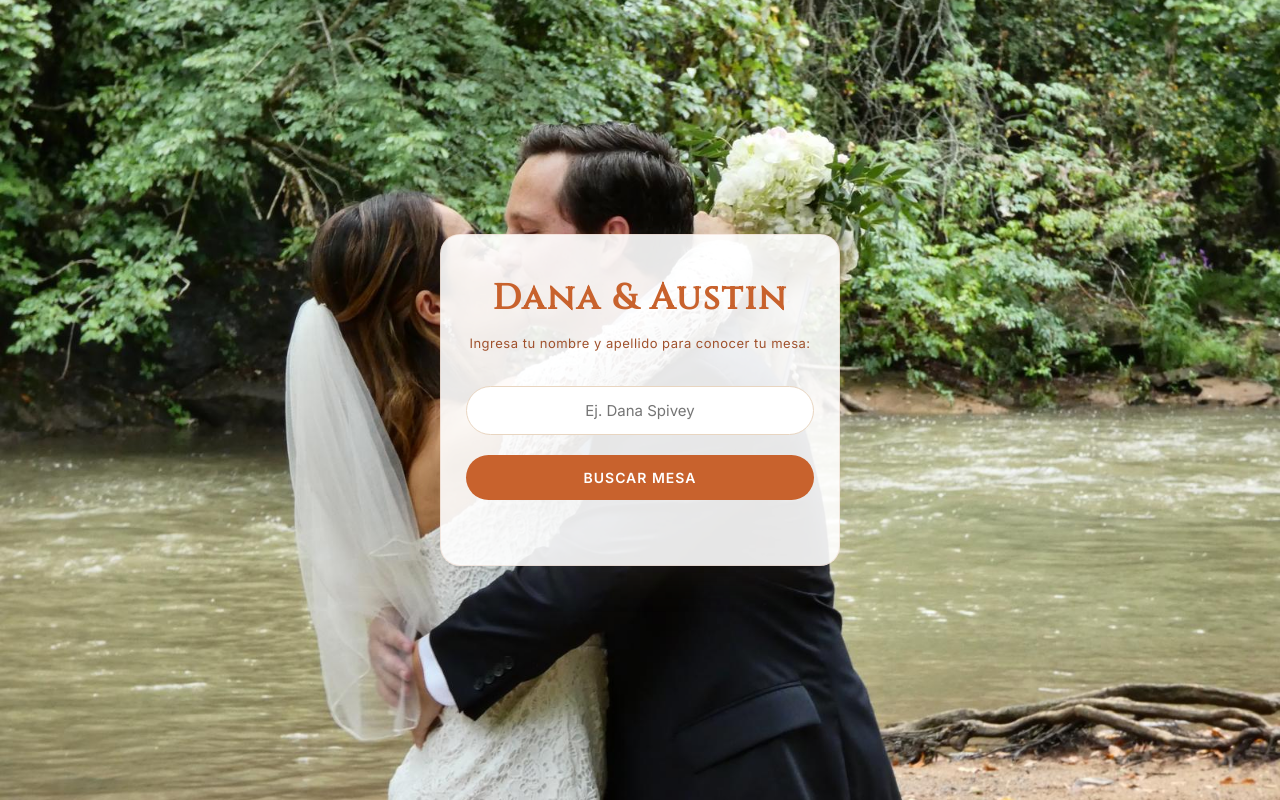
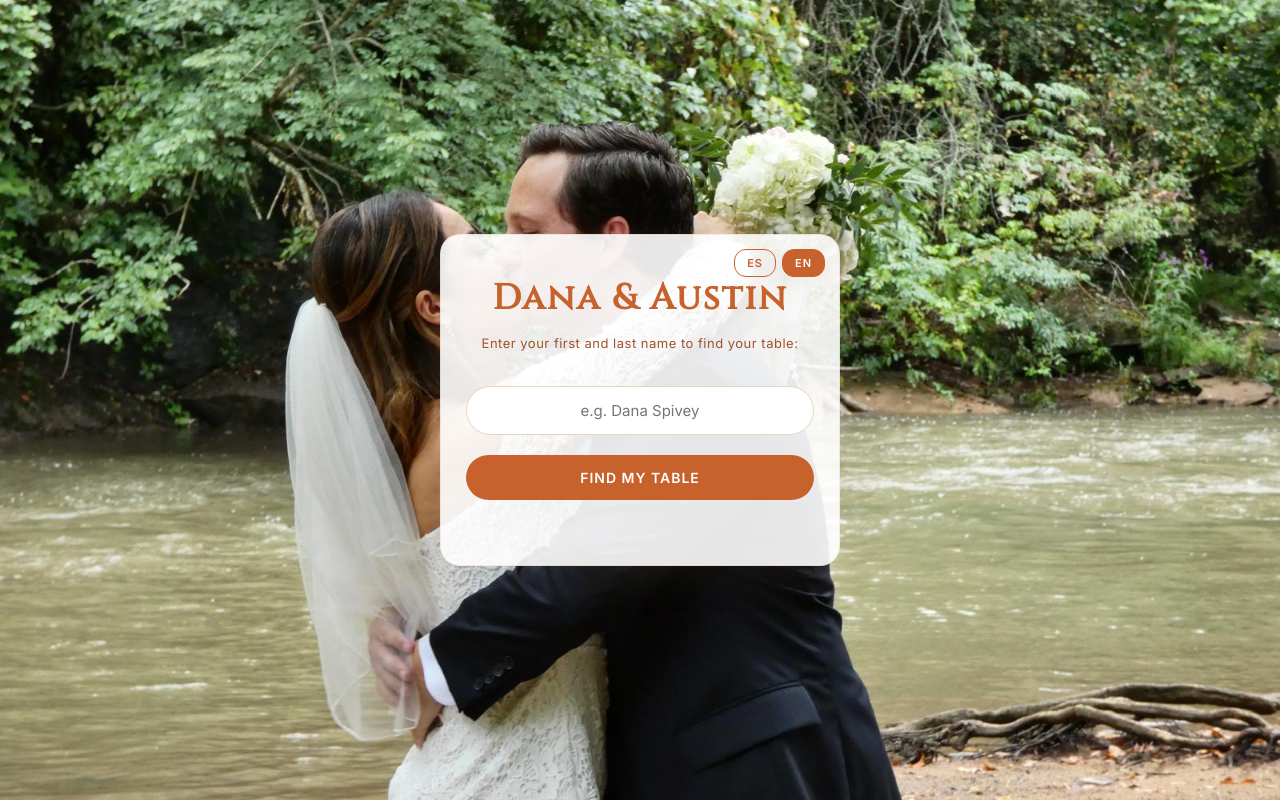
Before and after one commit to Lozandrew/Dana-Austin-Boda, a plain HTML site: page index.html in a window 1280 px wide. Drawn offline with Linux system fonts and the light colour scheme; no server answers.

Commit message:
Final Version
Images with croquis added, Bi-language app and font image adjusted

```diff
--- a/config.js
+++ b/config.js
@@ -3,31 +3,60 @@
    ════════════════════════════════════════════════════════════ */
 const CONFIG = {
 
+  idiomaDefault: "es",       // idioma si no hay preferencia guardada
+  detectarNavegador: true,   // true = usa el idioma del celular del invitado la 1ª vez
+
   textos: {
-    tituloPagina:       "Dana & Austin  | Encuentra tu Mesa",  // pestaña del navegador
-    titulo:             "Dana & Austin",
-    instrucciones:      "Ingresa tu nombre y apellido para conocer tu mesa:",
-    placeholder:        "Ej. Dana Spivey",
-    botonBuscar:        "Buscar Mesa",
-    botonRegresar:      "Buscar nuevo invitado",
-    bienvenida:         "¡Qué alegría contar con tu presencia!",
-    bienvenidaAnfitriona: "¡Tonight is the night!",
-    alertaVacio:        "Por favor escribe un nombre",
-    errorNombre:        "No encontramos ese nombre exacto en la lista 😢",
-    errorHint:          "Por favor, verifica la ortografía.",
+    es: {
+      tituloPagina:        "Dana & Austin | Encuentra tu Mesa",
+      titulo:              "Dana & Austin",
+      instrucciones:       "Ingresa tu nombre y apellido para conocer tu mesa:",
+      placeholder:         "Ej. Dana Spivey",
+      botonBuscar:         "Buscar Mesa",
+      botonRegresar:       "Buscar nuevo invitado",
+      bienvenida:          "¡Qué alegría contar con tu presencia!",
+      bienvenidaAnfitriona:"¡Tonight is the night!",
+      alertaVacio:         "Por favor escribe un nombre",
+      errorNombre:         "No encontramos ese nombre exacto en la lista 😢",
+      errorHint:           "Por favor, verifica la ortografía.",
+      errorLista:          "La lista de invitados no está disponible ahorita 😢",
+      errorListaHint:      "Recarga la página en unos minutos.",
 
-    // Plantillas: {nombre} y {mesa} se reemplazan solos
-    mensajeMesa:       '¡Hola {nombre}!<br>Tu lugar es la: <strong>Mesa {mesa}</strong>',
-    mensajeAnfitriona: '¡Hola {nombre}! <br> ¡Felicidades por tu boda! <br> Tu lugar es la: <strong>Mesa de {mesa}</strong><br><span class="extra-anfitriona">{extraAnfitriona}</span>',
+      mensajeMesa:             '¡Hola {nombre}!<br>Tu lugar es la: <strong>Mesa {mesa}</strong>',
+      mensajeAnfitriona:       '¡Hola {nombre}! <br> ¡Felicidades por tu boda! <br> Tu lugar es la: <strong>Mesa de {mesa}</strong><br><span class="extra-anfitriona">{extraAnfitriona}</span>',
       mensajeAnfitrionaNumero: '¡Hola {nombre}! <br> ¡Felicidades por tu boda! <br> Tu lugar es la: <strong>Mesa {mesa}</strong><br><span class="extra-anfitriona">{extraAnfitriona}</span>',
-    mensajeNinos:      '¡Hola {nombre}!<br>Tu lugar es la: <strong>Mesa de {mesa}</strong><br><br><span class="aviso-ninos">{avisoNinos}</span>',
+      mensajeNinos:            '¡Hola {nombre}!<br>Tu lugar es la: <strong>Mesa de {mesa}</strong><br><br><span class="aviso-ninos">{avisoNinos}</span>',
       extraAnfitriona:   '✨ ¡Disfruta al máximo tu fiesta! ✨',
       avisoNinos:        'Pregunta por el servicio de niñeras',
     },
 
+    en: {
+      tituloPagina:        "Dana & Austin | Find Your Table",
+      titulo:              "Dana & Austin",
+      instrucciones:       "Enter your first and last name to find your table:",
+      placeholder:         "e.g. Dana Spivey",
+      botonBuscar:         "Find My Table",
+      botonRegresar:       "Search another guest",
+      bienvenida:          "We're so happy you're here!",
+      bienvenidaAnfitriona:"Tonight is the night!",
+      alertaVacio:         "Please type a name",
+      errorNombre:         "We couldn't find that exact name on the list 😢",
+      errorHint:           "Please check the spelling.",
+      errorLista:          "The guest list is not available right now 😢",
+      errorListaHint:      "Please reload the page in a few minutes.",
+
+      mensajeMesa:             'Hi {nombre}!<br>Your seat is at: <strong>Table {mesa}</strong>',
+      mensajeAnfitriona:       'Hi {nombre}! <br> Congratulations on your wedding! <br> Your seat is at: <strong>the {mesa} Table</strong><br><span class="extra-anfitriona">{extraAnfitriona}</span>',
+      mensajeAnfitrionaNumero: 'Hi {nombre}! <br> Congratulations on your wedding! <br> Your seat is at: <strong>Table {mesa}</strong><br><span class="extra-anfitriona">{extraAnfitriona}</span>',
+      mensajeNinos:            'Hi {nombre}!<br>Your seat is at: <strong>the {mesa} Table</strong><br><br><span class="aviso-ninos">{avisoNinos}</span>',
+      extraAnfitriona:   '✨ Enjoy your party to the fullest! ✨',
+      avisoNinos:        'Ask about the nanny service',
+    },
+  },
+
   especiales: {
-    anfitriones: ["Dana Spivey","Austin Spivey"],        // festejado(a): quinceañera, novios, graduado…
-    mesasNinos: ["ninos", "niños"],     // mesas con aviso especial y sin croquis
+    anfitriones: ["Dana Spivey", "Austin Spivey"],
+    mesasNinos: ["ninos", "niños"],
   },
 
   datos: {
@@ -36,37 +65,29 @@ const CONFIG = {
 
   tema: {
     colores: {
-    // Colores principales de la marca
-    primario:         "#C8622D",                    // olivo - natural, elegante
-    acento:           "#D4A017",                    // dorado - números de mesa, highlights
-    instrucciones:    "#A0522D",                    // terracota - texto instruccional
-
-    // Fondos y superficies
-    fondo:            "#FDF8F3",                    // crema con tinte verdoso muy suave
-    tarjeta:          "rgba(255, 255, 255, 0.90)", // blanco semi-transparente
-    bordeTarjeta:     "rgba(200, 98, 45, 0.12)",  // olivo suave
-
-    // Textos y bordes
-    texto:            "#5C3A21",                    // olivo muy oscuro (legible)
-    borde:            "#E8D5C0",                    // beige verdoso
-
-    // Inputs y formularios
-    inputFondo:       "#FFFFFF",                    // blanco puro
-    separador:        "#F5EBE0",                    // crema muy claro
-
-    // Estados y feedback
-    sugerenciasHover: "rgba(200, 98, 45, 0.10)",  // olivo transparente
-    error:            "#C94C6E",                    // rosa - errores
-    errorHint:        "#9B9B4A",                    // terracota - hint
-    aviso:            "#6B2D5B",                    // púrpura - mensajes informativos
+      primario:         "#C8622D",
+      acento:           "#D4A017",
+      instrucciones:    "#A0522D",
+      fondo:            "#FDF8F3",
+      tarjeta:          "rgba(255, 255, 255, 0.90)",
+      bordeTarjeta:     "rgba(200, 98, 45, 0.12)",
+      texto:            "#5C3A21",
+      borde:            "#E8D5C0",
+      inputFondo:       "#FFFFFF",
+      separador:        "#F5EBE0",
+      sugerenciasHover: "rgba(200, 98, 45, 0.10)",
+      error:            "#C94C6E",
+      errorHint:        "#9B9B4A",
+      aviso:            "#6B2D5B",
     },
     fuentes: {
-      titulo: { nombre: "Cinzel",     pesos: "400;500" },
-      texto:  { nombre: "Inter", pesos: "300;400;600" },
+      titulo: { nombre: "Cinzel", pesos: "400;500" },
+      texto:  { nombre: "Inter",  pesos: "300;400;600" },
     },
     imagenes: {
       fondo:          "imagenes/fondo-app.jpg?v=1",
-      croquis:        "imagenes/croquis-{mesa}.jpg",   // {mesa} = número de mesa
+      fondoPosicion:  "35% center",    // ← ajusta aquí por evento
+      croquis:        "imagenes/croquis-{mesa}.jpg",
       croquisGeneral: "imagenes/croquis-general.jpg",
     },
   },
--- a/index.html
+++ b/index.html
@@ -42,6 +42,7 @@
         }
 
         .tarjeta {
+            position: relative; /* NUEVO: ancla para el selector de idioma */
             background: var(--color-tarjeta);
             padding: 40px 25px;
             border-radius: 20px !important;
@@ -52,6 +53,36 @@
             box-sizing: border-box;
             transition: all 0.3s ease;
             border: 1px solid var(--color-borde-tarjeta);
+        }
+
+        /* ═══ NUEVO: selector de idioma ═══ */
+        .idioma-switch {
+            position: absolute;
+            top: 14px;
+            right: 14px;
+            display: flex;
+            gap: 6px;
+        }
+
+        .idioma-btn {
+            width: auto;
+            padding: 6px 12px;
+            margin-top: 0;
+            font-size: 11px;
+            font-weight: 600;
+            letter-spacing: 1px;
+            border-radius: 12px;
+            background: transparent;
+            color: var(--color-primario);
+            border: 1px solid var(--color-primario);
+            cursor: pointer;
+            font-family: var(--fuente-texto);
+            transition: background 0.2s, color 0.2s;
+        }
+
+        .idioma-btn.activo {
+            background: var(--color-primario);
+            color: #ffffff;
         }
 
         h1 {
@@ -196,6 +227,12 @@
 <body>
 
 <div class="tarjeta">
+    <!-- NUEVO: selector de idioma -->
+    <div class="idioma-switch" aria-label="Idioma / Language">
+        <button type="button" id="btnEs" class="idioma-btn" onclick="cambiarIdioma('es')">ES</button>
+        <button type="button" id="btnEn" class="idioma-btn" onclick="cambiarIdioma('en')">EN</button>
+    </div>
+
     <h1 id="tituloEvento">XV's Sophia</h1>
     <p id="subtitulo" class="instrucciones">Ingresa tu nombre y apellido para conocer tu mesa:</p>
 
@@ -221,9 +258,52 @@
 <script>
     let listaInvitados = [];
     let enModoResultado = false;
+    let ultimoEncontrado = null;
+    let idiomaActual = 'es';
 
+    /* ═══════════ IDIOMAS ═══════════ */
+    function textosActuales() {
+        return CONFIG.textos[idiomaActual] || CONFIG.textos.es;
+    }
+
+    function iniciarIdioma() {
+        const guardado = localStorage.getItem('idiomaApp');
+        if (guardado && CONFIG.textos[guardado]) {
+            idiomaActual = guardado;                       // su elección anterior
+        } else if (CONFIG.detectarNavegador && (navigator.language || '').toLowerCase().startsWith('en')) {
+            idiomaActual = 'en';                           // el celular del invitado está en inglés
+        } else {
+            idiomaActual = CONFIG.idiomaDefault || 'es';
+        }
+    }
+
+    function actualizarBotonesIdioma() {
+        document.getElementById('btnEs').classList.toggle('activo', idiomaActual === 'es');
+        document.getElementById('btnEn').classList.toggle('activo', idiomaActual === 'en');
+    }
+
+    function aplicarTextos() {
+        const t = textosActuales();
+        document.title = t.tituloPagina;
+        document.getElementById('tituloEvento').textContent = t.titulo;
+        document.getElementById('nombreInvitado').placeholder = t.placeholder;
+        document.getElementById('btnAccion').innerText = enModoResultado ? t.botonRegresar : t.botonBuscar;
+        if (!enModoResultado) {
+            document.getElementById('subtitulo').textContent = t.instrucciones;
+        }
+    }
+
+    function cambiarIdioma(idioma) {
+        if (!CONFIG.textos[idioma] || idioma === idiomaActual) return;
+        idiomaActual = idioma;
+        localStorage.setItem('idiomaApp', idioma);
+        aplicarTextos();
+        actualizarBotonesIdioma();
+        if (enModoResultado && ultimoEncontrado) pintarResultado(ultimoEncontrado);
+    }
+
+    /* ═══════════ CONFIGURACIÓN VISUAL ═══════════ */
     function aplicarConfiguracion() {
-        const t = CONFIG.textos;
         const root = document.documentElement.style;
 
         const mapaVars = {
@@ -249,20 +329,18 @@
         link.href = `https://fonts.googleapis.com/css2?family=${fam(f.titulo.nombre)}:wght@${f.titulo.pesos}&family=${fam(f.texto.nombre)}:wght@${f.texto.pesos}&display=swap`;
         document.head.appendChild(link);
 
-        document.title = t.tituloPagina;
-        document.getElementById('tituloEvento').textContent = t.titulo;
-        document.getElementById('subtitulo').textContent = t.instrucciones;
-        document.getElementById('nombreInvitado').placeholder = t.placeholder;
-        document.getElementById('btnAccion').textContent = t.botonBuscar;
+        document.body.style.backgroundImage = `url("${CONFIG.tema.imagenes.fondo}")`;
+        document.body.style.backgroundPosition = CONFIG.tema.imagenes.fondoPosicion || "center center";
 
-        document.body.style.backgroundImage = `url("${CONFIG.tema.imagenes.fondo}")`;
+
+        aplicarTextos();
+        actualizarBotonesIdioma();
     }
 
     function rellenar(texto, datos) {
         return texto.replace(/\{(\w+)\}/g, (_, clave) => datos[clave] ?? '');
     }
 
-    // ✅ BLINDADA: acepta {record:[...]} o array directo; nunca deja listaInvitados roto
     async function cargarInvitados() {
         try {
             const respuesta = await fetch(CONFIG.datos.urlInvitados);
@@ -300,29 +378,12 @@
         mapaArea.classList.add('visible');
     }
 
-    function buscarMesa() {
-        const t = CONFIG.textos;
-        const selectorInput = document.getElementById('nombreInvitado').value;
+    /* ═══════════ RESULTADO (pintado según idioma actual) ═══════════ */
+    function pintarResultado(encontrado) {
+        const t = textosActuales();
+        const subtitulo = document.getElementById('subtitulo');
         const selectorResultado = document.getElementById('resultado');
         const mapaArea = document.getElementById('mapaArea');
-        const inputBlock = document.getElementById('inputBlock');
-        const btnAccion = document.getElementById('btnAccion');
-        const subtitulo = document.getElementById('subtitulo');
-
-        if (!selectorInput) { alert(t.alertaVacio); return; }
-
-        // ✅ Si la lista no cargó, se dice en pantalla en vez de morir en silencio
-        if (!listaInvitados.length) {
-            selectorResultado.innerHTML = `<span class='error'>La lista de invitados no está disponible ahorita 😢<br><span class='error-hint'>Recarga la página en unos minutos.</span></span>`;
-            return;
-        }
-
-        const busquedaLimpia = normalizarTexto(selectorInput);
-        const encontrado = listaInvitados.find(inv => normalizarTexto(inv.name) === busquedaLimpia);
-
-        if (encontrado) {
-            ocultarLista();
-            subtitulo.innerText = t.bienvenida;
 
         const datosMensaje = {
             nombre: encontrado.name,
@@ -335,18 +396,16 @@
         const esAnfitrion = CONFIG.especiales.anfitriones
             .map(normalizarTexto)
             .includes(normalizarTexto(encontrado.name));
+        const mesaEsNumero = /^\d+$/.test(String(encontrado.table));
 
-            // Detecta si la mesa es solo números (ej: "1", "42")
-            const mesaEsNumero = /^\d+$/.test(encontrado.table);
+        subtitulo.innerText = t.bienvenida;
 
         if (esAnfitrion) {
             subtitulo.innerText = t.bienvenidaAnfitriona;
-                // Si la mesa es número, usa el template sin "de"
-                if (mesaEsNumero) {
-                    selectorResultado.innerHTML = rellenar(t.mensajeAnfitrionaNumero, datosMensaje);
-                } else {
-                    selectorResultado.innerHTML = rellenar(t.mensajeAnfitriona, datosMensaje);
-                }
+            selectorResultado.innerHTML = rellenar(
+                mesaEsNumero ? t.mensajeAnfitrionaNumero : t.mensajeAnfitriona,
+                datosMensaje
+            );
             mostrarCroquis(encontrado.table);
         } else if (mesasNinos.includes(nombreMesa)) {
             selectorResultado.innerHTML = rellenar(t.mensajeNinos, datosMensaje);
@@ -355,11 +414,33 @@
             selectorResultado.innerHTML = rellenar(t.mensajeMesa, datosMensaje);
             mostrarCroquis(encontrado.table);
         }
+    }
 
+    function buscarMesa() {
+        const t = textosActuales();
+        const selectorInput = document.getElementById('nombreInvitado').value;
+        const selectorResultado = document.getElementById('resultado');
+        const mapaArea = document.getElementById('mapaArea');
+        const inputBlock = document.getElementById('inputBlock');
+        const btnAccion = document.getElementById('btnAccion');
+
+        if (!selectorInput) { alert(t.alertaVacio); return; }
+
+        if (!listaInvitados.length) {
+            selectorResultado.innerHTML = `<span class='error'>${t.errorLista}<br><span class='error-hint'>${t.errorListaHint}</span></span>`;
+            return;
+        }
+
+        const busquedaLimpia = normalizarTexto(selectorInput);
+        const encontrado = listaInvitados.find(inv => normalizarTexto(inv.name) === busquedaLimpia);
+
+        if (encontrado) {
+            ocultarLista();
+            ultimoEncontrado = encontrado;
+            pintarResultado(encontrado);
             inputBlock.classList.add('oculto');
             btnAccion.innerText = t.botonRegresar;
             enModoResultado = true;
-
         } else {
             selectorResultado.innerHTML = `<span class='error'>${t.errorNombre}<br><span class='error-hint'>${t.errorHint}</span></span>`;
             mapaArea.classList.remove('visible');
@@ -367,17 +448,17 @@
     }
 
     function regresarHome() {
-        const t = CONFIG.textos;
-        document.getElementById('subtitulo').innerText = t.instrucciones;
         document.getElementById('nombreInvitado').value = "";
         document.getElementById('resultado').innerHTML = "";
         document.getElementById('mapaArea').classList.remove('visible');
         ocultarLista();
         document.getElementById('inputBlock').classList.remove('oculto');
-        document.getElementById('btnAccion').innerText = t.botonBuscar;
         enModoResultado = false;
+        ultimoEncontrado = null;
+        aplicarTextos();
     }
 
+    /* ═══════════ AUTOCOMPLETADO EN TIEMPO REAL ═══════════ */
     const inputNombre  = document.getElementById('nombreInvitado');
     const listaSug     = document.getElementById('listaSugerencias');
     let indiceActivo   = -1;
@@ -458,9 +539,11 @@
         if (e.key === 'Enter' && !enModoResultado) buscarMesa();
     });
 
+    /* ═══════════ INICIO ═══════════ */
     if (typeof CONFIG === 'undefined') {
         console.error('Falta el archivo config.js junto al index.html');
     } else {
+        iniciarIdioma();
         aplicarConfiguracion();
         cargarInvitados();
     }
```
Also changed, not shown: imagenes/croquis-1.jpg (added), imagenes/croquis-2.jpg (added), imagenes/croquis-3.jpg (added), imagenes/croquis-4.jpg (added), imagenes/croquis-5.jpg (added), imagenes/croquis-6.jpg (added), imagenes/croquis-7.jpg (added), imagenes/croquis-8.jpg (added), imagenes/croquis-novios.jpg (added). Lines whose indentation alone changed are shown as unchanged.
